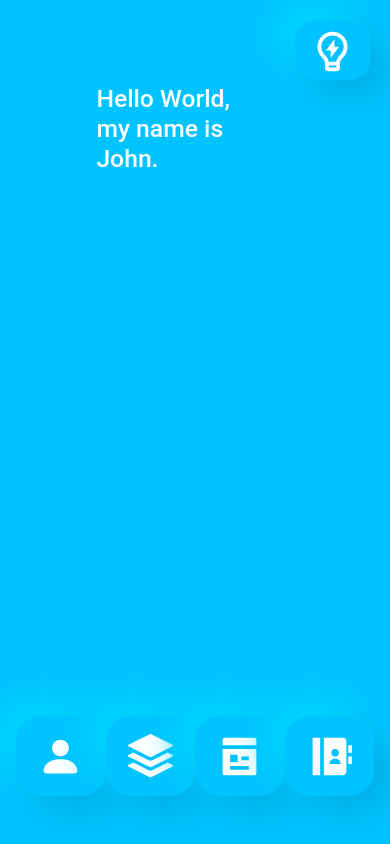
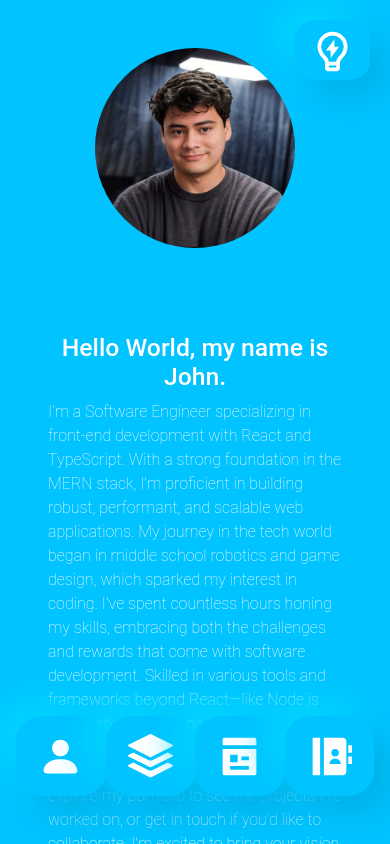
Before and after one commit to jpcollandra/jpakjr, a React (Create React App) app: page /nav in a window 390 px wide. Built offline with nearby package versions, Linux system fonts and the light colour scheme.

Commit message:
feat(aboutMe): picture and content

```diff
--- a/src/App.scss
+++ b/src/App.scss
@@ -134,9 +134,9 @@ position:"absolute";
 }
 
 .navProject {
-border-radius: 10%;
-height: 100px;
-width: 200px;
+border-radius: 25px;
+height: 80%;
+width: 110%;
 background: var(--background-color);
 box-shadow: 17px 17px 33px #00b1e8, -17px -17px 33px #00d5ff;
 border: 1px solid var(--background-color);
@@ -191,3 +191,18 @@ background: var(--buttonhover-dark);
 .resumeContent {
   text-align: left;
 }
+
+@media (max-width: 992px) {
+  .text-col,
+  .image-col {
+    display: flex;
+    justify-content: center;
+    align-items: center;
+  }
+  .text-col {
+    order: 2;
+  }
+  .image-col {
+    order: 1;
+  }
+}
--- a/src/Pages/aboutMe.tsx
+++ b/src/Pages/aboutMe.tsx
@@ -1,10 +1,16 @@
+//aboutMe.tsx
 import React, { useState, useEffect, useRef } from "react";
 import Col from "react-bootstrap/esm/Col";
 import Container from "react-bootstrap/esm/Container";
 import Row from "react-bootstrap/esm/Row";
 import "../App.scss";
+import profilePicture from "../assets/profilePicture.png";
 
-function useTypingEffect(text: string, speed: number): string {
+function useTypingEffect(
+  text: string,
+  speed: number,
+  onFinish: () => void
+): string {
   const [displayedText, setDisplayedText] = useState("");
   const indexRef = useRef(-1);
 
@@ -15,37 +21,77 @@ function useTypingEffect(text: string, speed: number): string {
         setDisplayedText((prevText) => prevText + text[indexRef.current]);
       } else {
         clearInterval(timer);
+        onFinish();
       }
     }, speed);
     return () => clearInterval(timer);
-  }, [text, speed]);
+  }, [text, speed, onFinish]);
 
   return displayedText;
 }
 
 export default function AboutMe() {
-  const typingSpeed = 100; // Adjust the typing speed (in milliseconds)
-  const fullText = useTypingEffect("Hello World, my name is John.", typingSpeed);
+  const typingSpeed = 100;
+  const [isTextFinished, setIsTextFinished] = useState(false);
+  const fullText = useTypingEffect(
+    "Hello World, my name is John.",
+    typingSpeed,
+    () => setIsTextFinished(true)
+  );
 
   return (
     <>
       <Container
         fluid
-        className="p-0"
-        style={{
-          display: "flex",
-          height: "100vh",
-          margin: "0",
-          padding: "0",
-          width: "100%",
-        }}
+        className="d-flex justify-content-center align-items-center"
+        style={{ height: "100vh" }}
       >
-        <Row>
-          <Col>
-            <div style={{ paddingTop: "10vh", paddingLeft: "10vh", position: "absolute", width: "60%" }}>
-              <h2>
-                {fullText}
-              </h2>
+        <Row
+          className="justify-content-center align-items-center"
+          style={{ width: "100%" }}
+        >
+          <Col xs={12} lg={5} className="text-center text-col">
+            <div>
+              <h2>{fullText}</h2>
+              <p
+                style={{
+                  opacity: isTextFinished ? 1 : 0,
+                  transition: "opacity 1s ease-in-out",
+                  textAlign: "left",
+                  maxWidth: "500px",
+                  margin: "0 auto",
+                  overflowWrap: "break-word",
+                }}
+              >
+                  I'm a Software Engineer specializing in front-end development
+                  with React and TypeScript. With a strong foundation in the
+                  MERN stack, I'm proficient in building robust, performant, and
+                  scalable web applications. My journey in the tech world began
+                  in middle school robotics and game design, which sparked my
+                  interest in coding. I've spent countless hours honing my
+                  skills, embracing both the challenges and rewards that come
+                  with software development. Skilled in various tools and
+                  frameworks beyond React—like Node.js and Firebase. My code is
+                  clean, maintainable, and follows best practices to ensure
+                  long-term viability. Feel free to explore my portfolio to see
+                  the projects I've worked on, or get in touch if you'd like to
+                  collaborate. I'm excited to bring your vision to life!
+                </p>
+              </div>
+          </Col>
+          <Col xs={12} lg={5} className="image-col">
+            <div style={{ padding: "10vh", textAlign: "center" }}>
+              <img
+                src={profilePicture}
+                alt="Profile"
+                style={{
+                  width: "200px",
+                  height: "200px",
+                  borderRadius: "50%",
+                  opacity: isTextFinished ? 1 : 0,
+                  transition: "opacity 1s ease-in-out",
+                }}
+              />
             </div>
           </Col>
         </Row>
--- a/src/Pages/contact.tsx
+++ b/src/Pages/contact.tsx
@@ -1,10 +1,16 @@
-import React from 'react'
-import Col from 'react-bootstrap/esm/Col';
-import Row from 'react-bootstrap/esm/Row';
+import React from "react";
+import Col from "react-bootstrap/esm/Col";
+import Row from "react-bootstrap/esm/Row";
 import "../App.scss";
+import { Container } from "react-bootstrap";
 
 export default function Contact() {
   return (
+    <Container
+      fluid
+      className="d-flex justify-content-center align-items-center"
+      style={{ height: "100vh" }}
+    >
       <Col>
         <Row className="timeTitle">
           <div>
@@ -12,5 +18,6 @@ export default function Contact() {
           </div>
         </Row>
       </Col>
-  )
+    </Container>
+  );
 }
--- a/src/Pages/navPage.tsx
+++ b/src/Pages/navPage.tsx
@@ -1,3 +1,4 @@
+//navPage.tsx
 import React, { useState, useEffect } from "react";
 import { Col, Container, Row } from "react-bootstrap";
 import { BsFillPersonFill, BsStack } from "react-icons/bs";
@@ -48,9 +49,9 @@ export default function NavPage() {
       <Container
         fluid
         className="p-0 d-flex align-items-stretch"
-        style={{ height: "100vh", width: "100%", overflow: "hidden" }}
+        style={{ height: "100%", width: "100%", overflow: "auto" }}
       >
-        <Row className="flex-grow-1 m-0" style={{ overflow: "hidden" }}>
+        <Row className="flex-grow-1 m-0" style={{ overflow: "auto" }}>
           <Col className="d-flex">{renderComponent()}</Col>
         </Row>
       </Container>
--- a/src/Pages/projects.tsx
+++ b/src/Pages/projects.tsx
@@ -2,20 +2,52 @@ import React from 'react'
 import Col from 'react-bootstrap/esm/Col';
 import Row from 'react-bootstrap/esm/Row';
 import "../App.scss";
+import { Link } from 'react-router-dom';
+import { Container } from 'react-bootstrap';
+
+function JsonFormatter() {
+  return <iframe src="../htmlScripts/json-prettier.html" title="JSON Formatter" />;
+}
+
+function JsonToTsInterface() {
+  return <iframe src="/path/to/json-to-ts-interface.html" title="JSON to Typescript Interface" />;
+}
+
+function JsonToGraphQL() {
+  return <iframe src="/path/to/json-to-graphql.html" title="JSON to GraphQL" />;
+}
 
 export default function Work() {
   return (
+    <Container
+    fluid
+    className="d-flex justify-content-center align-items-center"
+    style={{ height: "100vh" }}
+  >
       <Row className="workTitle">
         <div>
           <h1>Projects</h1>
         </div>
         <Col>
-        <div style={{ flex:1, paddingLeft:"40%", paddingTop: "20%" }}>
+        <div>
+        <Link to="/json-formatter">
+            <button className="navProject">
+              <h4>JSON Formatter</h4>
+            </button>
+          </Link>
+         </div>
+         <div style={{marginTop: '30px'}}>
               <button className="navProject" >
-                <h1>Variable Generator</h1>
+                <h4>JSON to Typescript Interface</h4>
               </button>
-            </div>
+         </div>
+         <div style={{marginTop: '30px'}}>
+              <button className="navProject" >
+                <h4>JSON to GRAPHQL</h4>
+              </button>
+         </div>
         </Col>
       </Row>
+    </Container>
   )
 }
--- a/src/Pages/resume.tsx
+++ b/src/Pages/resume.tsx
@@ -1,10 +1,16 @@
-import React from 'react';
-import Col from 'react-bootstrap/esm/Col';
-import Row from 'react-bootstrap/esm/Row';
+import React from "react";
+import Col from "react-bootstrap/esm/Col";
+import Row from "react-bootstrap/esm/Row";
 import "../App.scss";
+import { Container } from "react-bootstrap";
 
 export default function Resume() {
   return (
+    <Container
+      fluid
+      className="d-flex justify-content-center align-items-center"
+      style={{ height: "100vh" }}
+    >
       <Row className="timeTitle">
         <div>
           <h1>Work Experience</h1>
@@ -13,17 +19,32 @@ export default function Resume() {
           <h3>Elevance Health (Contractor) — Jacksonville FL</h3>
           <p>Software Engineer June 2022 – Current</p>
           <ul>
-          <li>Developed and maintained the mobile dashboard experience for both iOS and Android, adhering to enterprise-level best practices.</li>
-          <li>Implemented bilingual pop-up notifications on iOS, improving accessibility and user experience.</li>
-          <li>Built global utils to decrease dependence on third-party libraries (such as lodash) emphasizing performance and type safety.</li>
-          <li>Fixed defects demonstrating a commitment to quality and detail orientation.</li>
+            <li>
+              Developed and maintained the mobile dashboard experience for both
+              iOS and Android, adhering to enterprise-level best practices.
+            </li>
+            <li>
+              Implemented bilingual pop-up notifications on iOS, improving
+              accessibility and user experience.
+            </li>
+            <li>
+              Built global utils to decrease dependence on third-party libraries
+              (such as lodash) emphasizing performance and type safety.
+            </li>
+            <li>
+              Fixed defects demonstrating a commitment to quality and detail
+              orientation.
+            </li>
           </ul>
           <h3>CRSC (USA) INC — Jacksonville FL</h3>
           <p>Sales Engineer March 2020 – September 2021</p>
           <ul>
-          <li>Coded signaling/communication logic for railway control points.</li>
+            <li>
+              Coded signaling/communication logic for railway control points.
+            </li>
           </ul>
         </Col>
       </Row>
-  )
+    </Container>
+  );
 }
--- /dev/null
+++ b/src/image.d.ts
@@ -0,0 +1 @@
+declare module "*.png";
```
Also changed, not shown: src/assets/profilePicture.png (added). Lines whose indentation alone changed are shown as unchanged.
